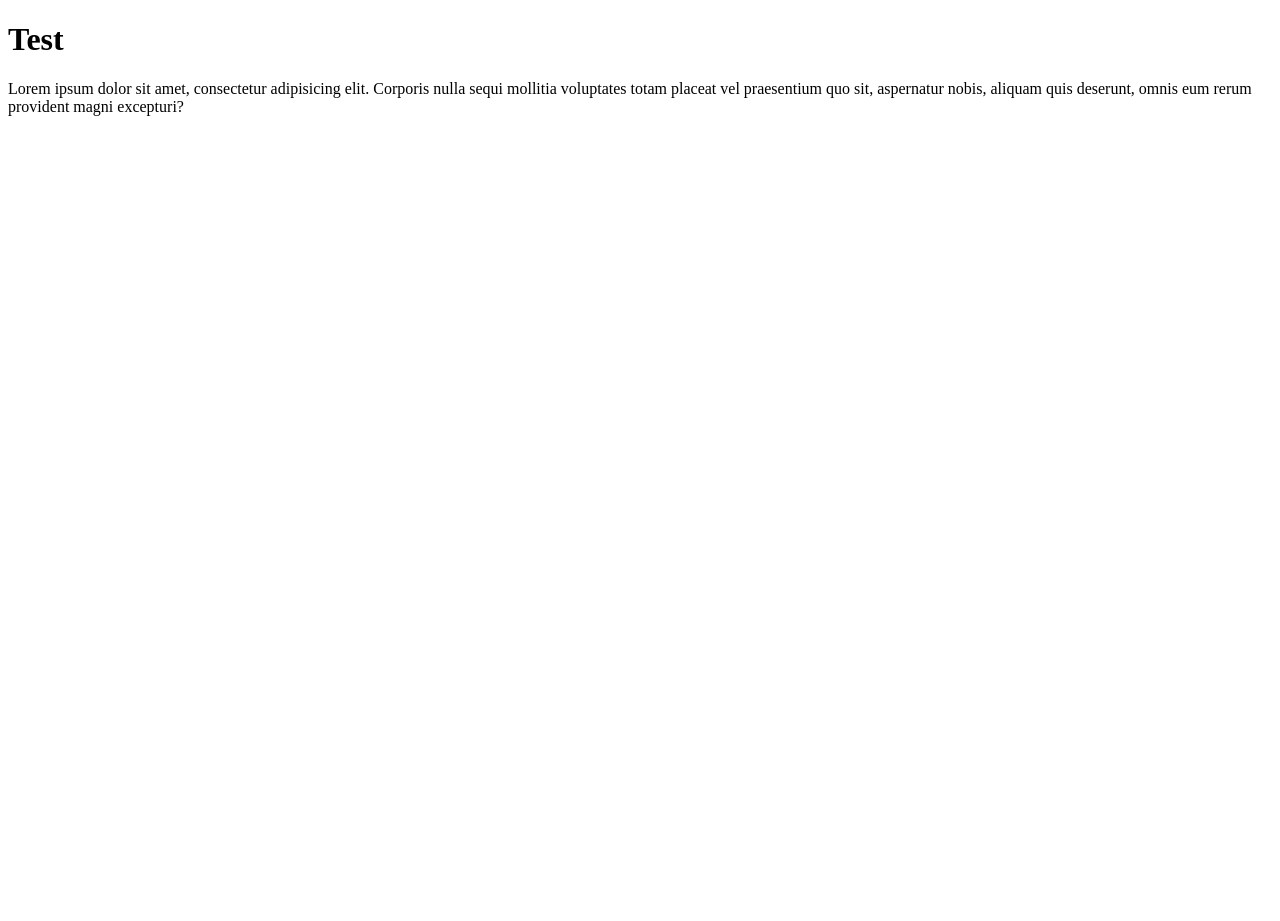
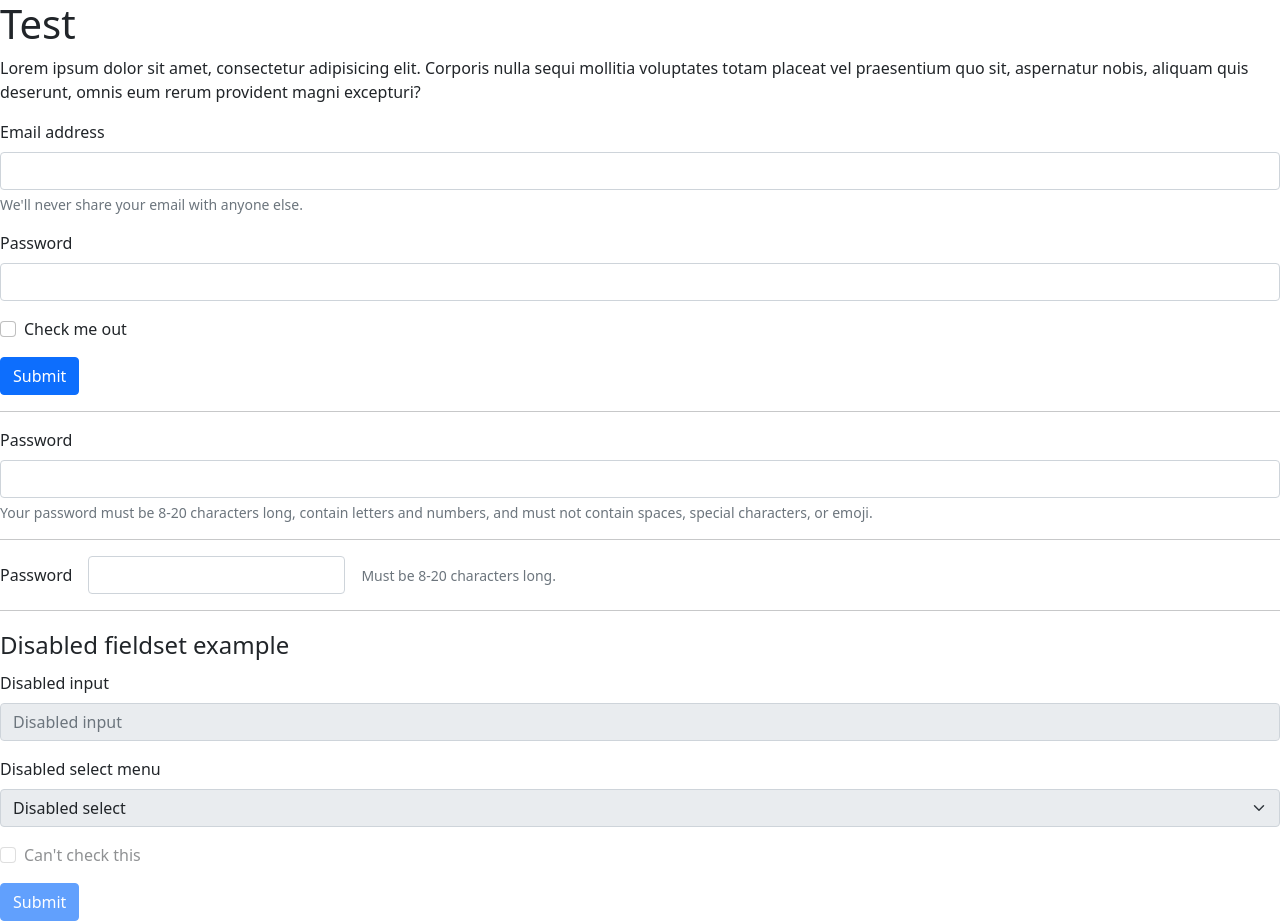
Before and after one commit to PABLOCESAR2412/Git-Repo, a plain HTML site: page index.html in a window 1280 px wide. Before the commit the page ends 800 px from the top, so only its background shows below. Drawn offline with nearby package versions, Linux system fonts and the light colour scheme.

Commit message:
Actualizacion 0.4

```diff
--- a/index.html
+++ b/index.html
@@ -4,6 +4,8 @@
 <head>
     <meta charset="UTF-8">
     <meta name="viewport" content="width=device-width, initial-scale=1.0">
+    <link href="https://cdn.jsdelivr.net/npm/bootstrap@5.0.2/dist/css/bootstrap.min.css" rel="stylesheet"
+        integrity="sha384-EVSTQN3/azprG1Anm3QDgpJLIm9Nao0Yz1ztcQTwFspd3yD65VohhpuuCOmLASjC" crossorigin="anonymous">
     <title>GH-Pages</title>
 </head>
 
@@ -11,7 +13,79 @@
     <h1>Test</h1>
     <p>Lorem ipsum dolor sit amet, consectetur adipisicing elit. Corporis nulla sequi mollitia voluptates totam placeat
         vel praesentium quo sit, aspernatur nobis, aliquam quis deserunt, omnis eum rerum provident magni excepturi?
-        </p>
+    </p>
+
+    <form>
+        <div class="mb-3">
+            <label for="exampleInputEmail1" class="form-label">Email address</label>
+            <input type="email" class="form-control" id="exampleInputEmail1" aria-describedby="emailHelp">
+            <div id="emailHelp" class="form-text">We'll never share your email with anyone else.</div>
+        </div>
+        <div class="mb-3">
+            <label for="exampleInputPassword1" class="form-label">Password</label>
+            <input type="password" class="form-control" id="exampleInputPassword1">
+        </div>
+        <div class="mb-3 form-check">
+            <input type="checkbox" class="form-check-input" id="exampleCheck1">
+            <label class="form-check-label" for="exampleCheck1">Check me out</label>
+        </div>
+        <button type="submit" class="btn btn-primary">Submit</button>
+    </form>
+    <hr>
+    <label for="inputPassword5" class="form-label">Password</label>
+    <input type="password" id="inputPassword5" class="form-control" aria-describedby="passwordHelpBlock">
+    <div id="passwordHelpBlock" class="form-text">
+        Your password must be 8-20 characters long, contain letters and numbers, and must not contain spaces, special
+        characters, or emoji.
+    </div>
+    <hr>
+    <div class="row g-3 align-items-center">
+        <div class="col-auto">
+            <label for="inputPassword6" class="col-form-label">Password</label>
+        </div>
+        <div class="col-auto">
+            <input type="password" id="inputPassword6" class="form-control" aria-describedby="passwordHelpInline">
+        </div>
+        <div class="col-auto">
+            <span id="passwordHelpInline" class="form-text">
+                Must be 8-20 characters long.
+            </span>
+        </div>
+    </div>
+    <hr>
+    <form>
+        <fieldset disabled>
+            <legend>Disabled fieldset example</legend>
+            <div class="mb-3">
+                <label for="disabledTextInput" class="form-label">Disabled input</label>
+                <input type="text" id="disabledTextInput" class="form-control" placeholder="Disabled input">
+            </div>
+            <div class="mb-3">
+                <label for="disabledSelect" class="form-label">Disabled select menu</label>
+                <select id="disabledSelect" class="form-select">
+                    <option>Disabled select</option>
+                </select>
+            </div>
+            <div class="mb-3">
+                <div class="form-check">
+                    <input class="form-check-input" type="checkbox" id="disabledFieldsetCheck" disabled>
+                    <label class="form-check-label" for="disabledFieldsetCheck">
+                        Can't check this
+                    </label>
+                </div>
+            </div>
+            <button type="submit" class="btn btn-primary">Submit</button>
+        </fieldset>
+    </form>
 </body>
+<script src="https://cdn.jsdelivr.net/npm/bootstrap@5.0.2/dist/js/bootstrap.bundle.min.js"
+    integrity="sha384-MrcW6ZMFYlzcLA8Nl+NtUVF0sA7MsXsP1UyJoMp4YLEuNSfAP+JcXn/tWtIaxVXM"
+    crossorigin="anonymous"></script>
+<script src="https://cdn.jsdelivr.net/npm/@popperjs/core@2.9.2/dist/umd/popper.min.js"
+    integrity="sha384-IQsoLXl5PILFhosVNubq5LC7Qb9DXgDA9i+tQ8Zj3iwWAwPtgFTxbJ8NT4GN1R8p"
+    crossorigin="anonymous"></script>
+<script src="https://cdn.jsdelivr.net/npm/bootstrap@5.0.2/dist/js/bootstrap.min.js"
+    integrity="sha384-cVKIPhGWiC2Al4u+LWgxfKTRIcfu0JTxR+EQDz/bgldoEyl4H0zUF0QKbrJ0EcQF"
+    crossorigin="anonymous"></script>
 
 </html>
```
Also changed, not shown: 1 other file.
